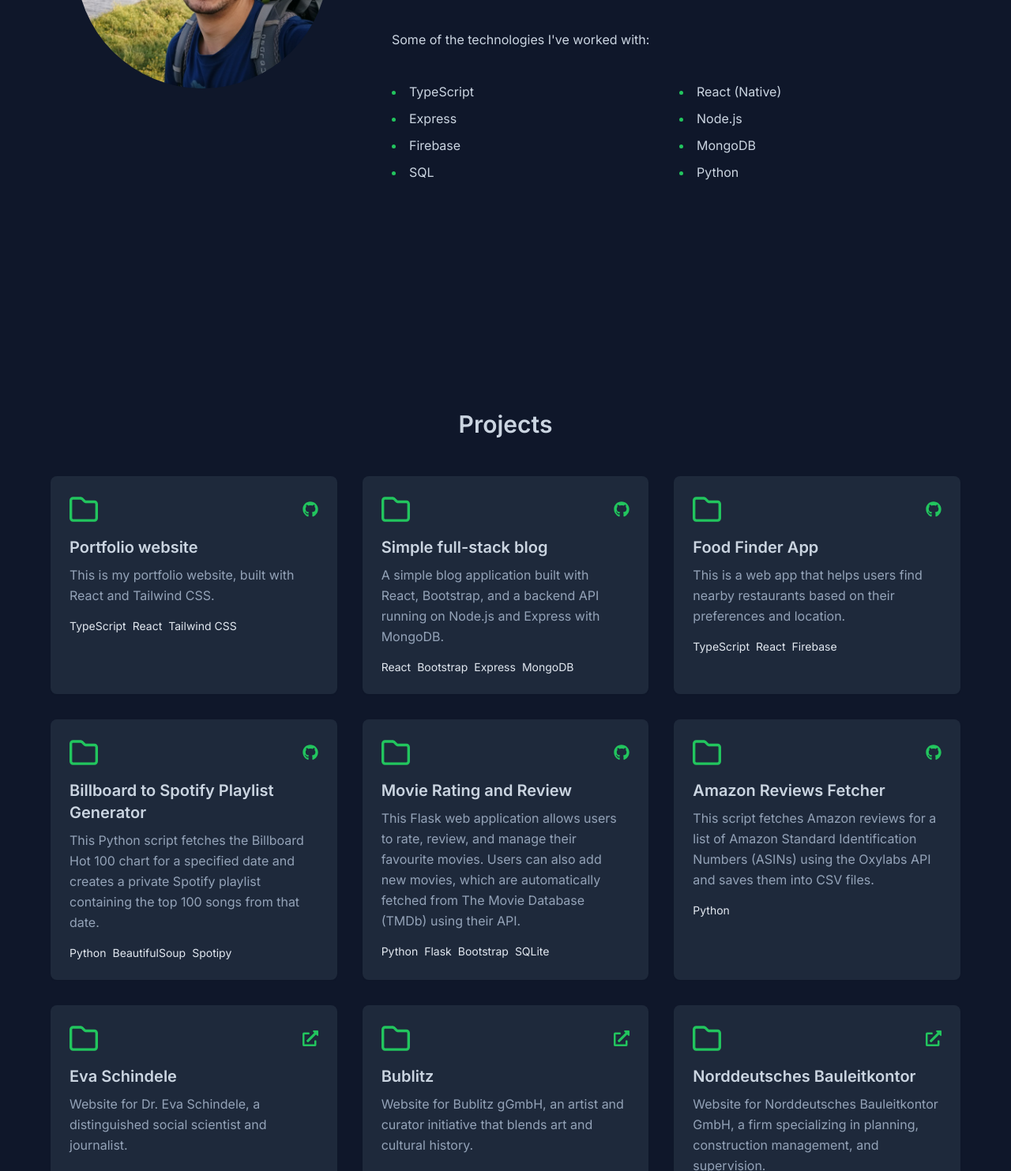
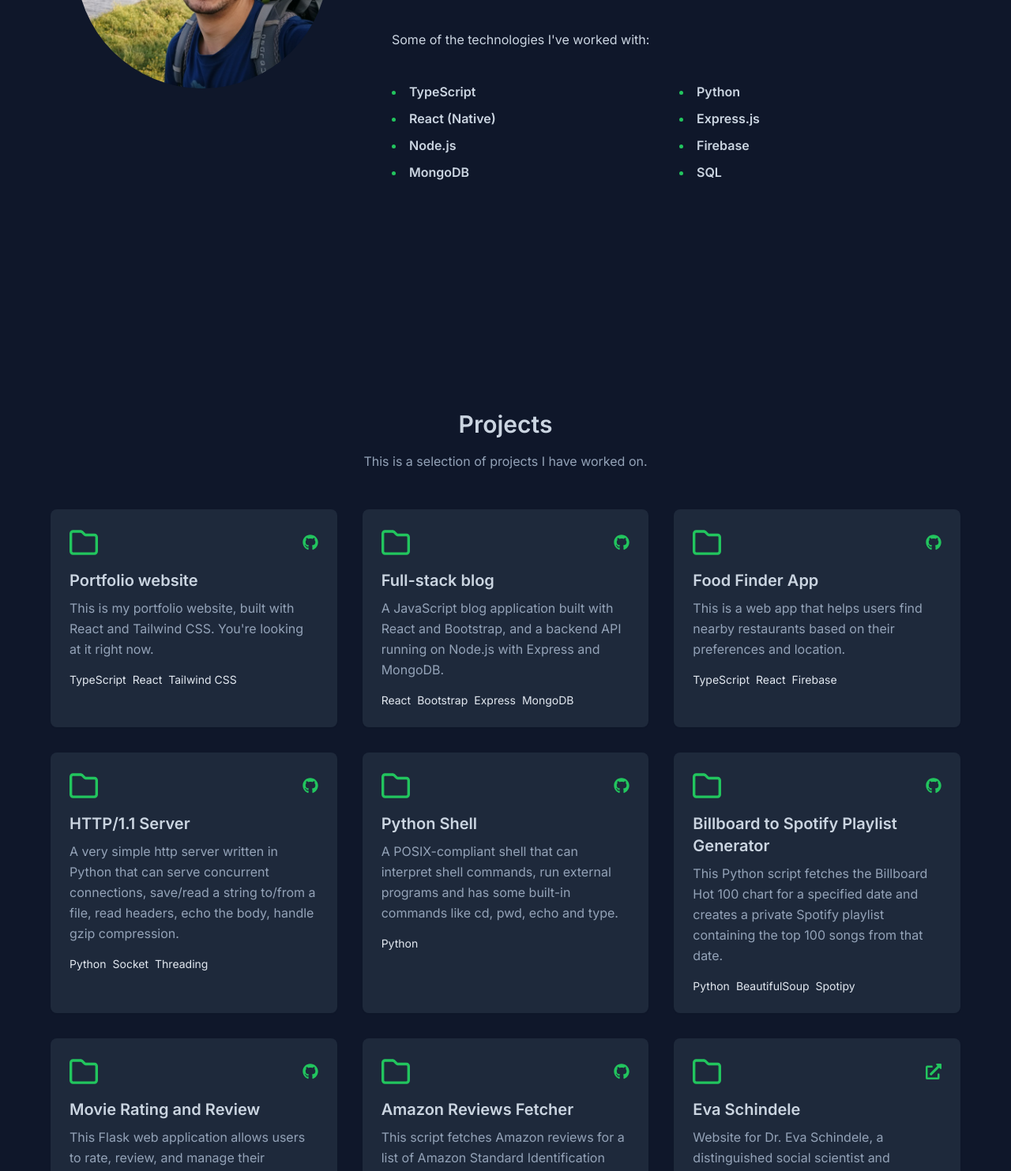
Before and after one commit to isotronic/josephbouqdib.com, a Gatsby site: page / in a window 1280 px wide. Shown: the part 1127-2610 px from the top of the page at 79% size. Built offline with nearby package versions, Linux system fonts and the light colour scheme; Gatsby itself is replaced by a stand-in of ours.

Commit message:
feat: add more projects and fix text

```diff
--- a/package.json
+++ b/package.json
@@ -2,7 +2,7 @@
   "name": "josephbouqdib.com",
   "version": "1.0.0",
   "private": true,
-  "description": "My personal portfolio website built with Gatsby,TypeScript, React and Tailwind CSS.",
+  "description": "My personal portfolio website built with Gatsby, TypeScript, React and Tailwind CSS.",
   "author": "Joseph Bouqdib",
   "keywords": [
     "gatsby"
--- a/src/components/AboutSection.tsx
+++ b/src/components/AboutSection.tsx
@@ -33,15 +33,15 @@ const AboutSection: React.FC = () => {
             new technologies.
           </p>
           <p>Some of the technologies I've worked with:</p>
-          <ul className="grid list-inside list-disc grid-cols-2 gap-2 marker:text-green-500">
+          <ul className="grid list-inside list-disc grid-cols-2 gap-2 font-semibold marker:text-green-500">
             <li>TypeScript</li>
+            <li>Python</li>
             <li>React (Native)</li>
-            <li>Express</li>
+            <li>Express.js</li>
             <li>Node.js</li>
             <li>Firebase</li>
             <li>MongoDB</li>
             <li>SQL</li>
-            <li>Python</li>
           </ul>
         </div>
       </AnimatedSection>
--- a/src/components/ContactSection.tsx
+++ b/src/components/ContactSection.tsx
@@ -12,7 +12,7 @@ const ContactSection: React.FC = () => {
       <p>
         &#80;&#104;&#111;&#110;&#101;&#58;&#32;
         <a
-          className="&#116;&#101;&#120;&#116;&#45;&#103;&#114;&#101;&#101;&#110;&#45;&#53;&#48;&#48;"
+          className="text-green-500"
           target="&#95;&#98;&#108;&#97;&#110;&#107;"
           rel="&#110;&#111;&#114;&#101;&#102;&#101;&#114;&#114;&#101;&#114;"
           href="&#116;&#101;&#108;&#58;&#43;&#52;&#52;&#55;&#51;&#57;&#49;&#50;&#52;&#57;&#53;&#50;&#49;"
--- a/src/components/IntroSection.tsx
+++ b/src/components/IntroSection.tsx
@@ -5,9 +5,11 @@ const AboutSection: React.FC = () => {
   return (
     <section className="flex min-h-screen items-center justify-center">
       <div className="mb:mx-auto mx-12 max-w-4xl text-left">
-        <p className="mt-16 mb-6 text-green-500">Hi, my name is</p>
+        <p className="mb-6 mt-16 text-green-500">Hi, my name is</p>
         <h1 className="text-4xl font-bold md:text-7xl">Joseph Bouqdib.</h1>
-        <h2 className="mt-4 text-4xl font-bold text-slate-400 md:mt-6 md:text-7xl">I build things for web and mobile.</h2>
+        <h2 className="mt-4 text-4xl font-bold text-slate-400 md:mt-6 md:text-7xl">
+          I build things for web and mobile.
+        </h2>
         <p className="mt-6 max-w-lg text-slate-400">
           I am a full-stack developer, passionate about creating outstanding digital experiences. Currently, I am
           focusing on developing web and mobile applications using React (Native) and Node.js.
--- a/src/components/ProjectsSection.tsx
+++ b/src/components/ProjectsSection.tsx
@@ -15,14 +15,14 @@ interface Project {
 const projects: Project[] = [
   {
     title: "Portfolio website",
-    description: "This is my portfolio website, built with React and Tailwind CSS.",
+    description: "This is my portfolio website, built with React and Tailwind CSS. You're looking at it right now.",
     tags: ["TypeScript", "React", "Tailwind CSS"],
     githubUrl: "https://github.com/isotronic/josephbouqdib.com",
   },
   {
-    title: "Simple full-stack blog",
+    title: "Full-stack blog",
     description:
-      "A simple blog application built with React, Bootstrap, and a backend API running on Node.js and Express with MongoDB.",
+      "A JavaScript blog application built with React and Bootstrap, and a backend API running on Node.js with Express and MongoDB.",
     tags: ["React", "Bootstrap", "Express", "MongoDB"],
     githubUrl: "https://github.com/isotronic/react-blog",
   },
@@ -31,6 +31,20 @@ const projects: Project[] = [
     description: "This is a web app that helps users find nearby restaurants based on their preferences and location.",
     tags: ["TypeScript", "React", "Firebase"],
     githubUrl: "https://github.com/isotronic/food-finder-app",
+  },
+  {
+    title: "HTTP/1.1 Server",
+    description:
+      "A very simple http server written in Python that can serve concurrent connections, save/read a string to/from a file, read headers, echo the body, handle gzip compression.",
+    tags: ["Python", "Socket", "Threading"],
+    githubUrl: "https://github.com/isotronic/http-server-python",
+  },
+  {
+    title: "Python Shell",
+    description:
+      "A POSIX-compliant shell that can interpret shell commands, run external programs and has some built-in commands like cd, pwd, echo and type.",
+    tags: ["Python"],
+    githubUrl: "https://github.com/isotronic/shell-python/",
   },
   {
     title: "Billboard to Spotify Playlist Generator",
@@ -119,7 +133,7 @@ const ProjectsSection: React.FC = () => {
   return (
     <AnimatedSection id="projects" className="mx-auto mt-60 max-w-6xl px-12 py-12 lg:px-0">
       <h2 className="text-center text-3xl font-semibold">Projects</h2>
-
+      <p className="mt-4 text-center text-slate-400">This is a selection of projects I have worked on.</p>
       <div className="mt-12 grid gap-8 sm:grid-cols-1 md:grid-cols-2 lg:grid-cols-3">
         {projects.map((project, index) => (
           <ProjectCard key={index} {...project} />
```
Also changed, not shown: src/components/AnimatedSection.tsx (+2 -6 lines), src/components/NavBar.tsx (+2 -12 lines), 1 other file.
